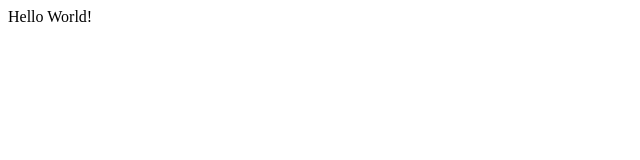
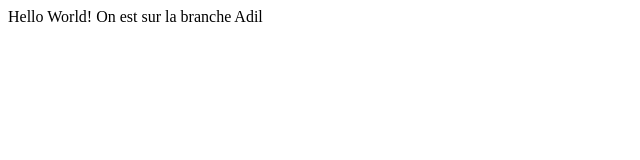
Before and after one commit to SuptechCasa/Web, a plain HTML site: page index.html in a window 1280 px wide. Shown: the whole page, without its empty margins (0-640 px from the left). Drawn offline with Linux system fonts and the light colour scheme.

Commit message:
commit to branch Adil

```diff
--- a/index.html
+++ b/index.html
@@ -6,6 +6,6 @@
     <title>Document</title>
 </head>
 <body>
-    Hello World!
+    Hello World! On est sur la branche Adil
 </body>
 </html>
```
